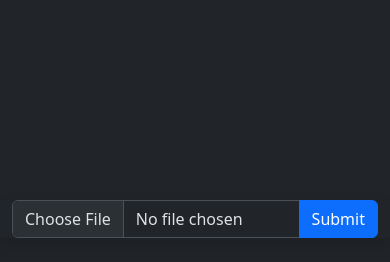
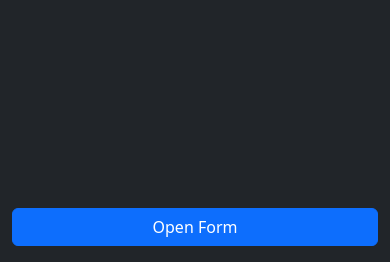
Before and after one commit to irony-man/litigrit_assessment, a Django app: page /summary/00000000-0000-0000-0000-000000000001/ in a window 390 px wide. Shown: the part 582-844 px from the top of the page. Run offline with Django 5.2, Linux system fonts and the light colour scheme; tables that the repository leaves empty hold one stand-in row (values such as "Sample post"); some libraries are stand-ins or nearby versions.

Commit message:
Summary length management and basic error handling added

```diff
--- a/global_static/js/main.js
+++ b/global_static/js/main.js
@@ -2,32 +2,54 @@
 import { postRequest, HttpBadRequestError } from "./network.js";
 
 $(document).ready(function() {
-  const toast = new bootstrap.Toast($('#error-toast')[0], { autohide: true, delay: 3000 });
-  const $form = $('#summary-form');
+  const toast = new bootstrap.Toast($('#errorToast')[0], { autohide: true, delay: 3000 });
+  if($('#history').length) {
+    $ ('html, body') .animate ({
+      scrollTop: $ ("#history") .offset().top + $("#history")[0].scrollHeight
+    }, 0);
+  }
+
+  const $form = $('#summaryForm');
 
   $form.on('submit', async function(e) {
-    const $messageEle = $('#message');
-    const $submitBtnText = $('#submit-btn-text');
-    const $submitBtnSpinner = $('#submit-btn-spinner');
+    const $submitBtnText = $('#submitBtnText');
+    const $submitBtnSpinner = $('#submitBtnSpinner');
+    const $attachmentError = $('#attachmentError');
+    const $summaryLengthError = $('#summaryLengthError');
     e.preventDefault();
     const formData = new FormData($form[0])
-    $("#summary-form input, #summary-form button").prop("disabled", true);
+    $("#summaryForm input, #summaryForm select, #summaryForm button").prop("disabled", true);
     $submitBtnSpinner.show();
-    $submitBtnText.text("");
+    $submitBtnText.text("Loading");
+    $attachmentError.hide();
+    $summaryLengthError.hide();
 
     try {
       const response = await postRequest("/summary/", formData);
       window.location = response.success_url;
     } catch (error) {
-      let message = "Something went wrong, please try again later.";
+      let message = "";
       if(error instanceof HttpBadRequestError) {
-        message = error.data.message;
+        const { errors } = error.data;
+        if(errors?.attachment) {
+          $attachmentError.text(errors?.attachment?.join(' '));
+          $attachmentError.show();
+        }
+        if(errors?.summary_length) {
+          $summaryLengthError.text(errors?.summary_length?.join(' '));
+          $summaryLengthError.show();
+        }
+        if(errors?.__all__) {
+          message = errors.__all__;
+        }
       }
-      $messageEle.text(message);
-      toast.show();
+      if(message) {
+        $('#message').text(message);
+        toast.show();
+      }
     } finally {
       $submitBtnText.text("Submit");
-      $("#summary-form input, #summary-form button").prop("disabled", false);
+      $("#summaryForm input, #summaryForm select, #summaryForm button").prop("disabled", false);
       $submitBtnSpinner.hide();
     }
   });
--- a/litigrit_assessment/settings.py
+++ b/litigrit_assessment/settings.py
@@ -70,6 +70,7 @@ TEMPLATES = [
                 "django.template.context_processors.request",
                 "django.contrib.auth.context_processors.auth",
                 "django.contrib.messages.context_processors.messages",
+                "llm.context_processors.default_website_data",
             ],
         },
     },
--- a/llm/admin.py
+++ b/llm/admin.py
@@ -7,10 +7,10 @@ from llm.models import Summary
 class SummaryAdmin(admin.ModelAdmin):
     list_display = (
         "title",
+        "attachment",
+        "summary_length",
         "summary",
-        "attachment",
         "created",
-        "updated",
     )
     readonly_fields = (
         "title",
--- a/llm/apps.py
+++ b/llm/apps.py
@@ -4,6 +4,3 @@ from django.apps import AppConfig
 class LlmConfig(AppConfig):
     default_auto_field = "django.db.models.BigAutoField"
     name = "llm"
-
-    def ready(self):
-        import llm.signals  # noqa
--- /dev/null
+++ b/llm/context_processors.py
@@ -0,0 +1,6 @@
+# App Imports
+from llm.taxonomies import SummaryLength, serialize
+
+
+def default_website_data(request) -> dict:
+    return dict(choices=dict(summary_length=serialize(SummaryLength)))
--- a/llm/models.py
+++ b/llm/models.py
@@ -1,5 +1,6 @@
 import uuid
 
+from django.core.validators import FileExtensionValidator
 from django.db.models import (
     CharField,
     DateTimeField,
@@ -8,6 +9,8 @@ from django.db.models import (
     TextField,
     UUIDField,
 )
+
+from llm.taxonomies import SummaryLength
 
 
 class CreateUpdate(Model):
@@ -21,9 +24,14 @@ class CreateUpdate(Model):
 class Summary(CreateUpdate):
     uid = UUIDField(primary_key=True, default=uuid.uuid4)
     extracted_text = TextField()
-    attachment = FileField()
+    attachment = FileField(
+        validators=[FileExtensionValidator(allowed_extensions=["pdf"])]
+    )
     title = CharField(max_length=255)
     summary = TextField()
+    summary_length = CharField(
+        choices=SummaryLength.choices, default=SummaryLength.SHORT
+    )
 
     def __str__(self):
         return self.title
--- /dev/null
+++ b/llm/taxonomies.py
@@ -0,0 +1,16 @@
+# Standard Library
+from typing import Any, Dict, List
+
+from django.db.models import TextChoices
+
+
+def serialize(klass) -> List[Dict[str, Any]]:
+    return [
+        {"name": x[1], "value": x[0]} for x in getattr(klass, "choices", [])
+    ]
+
+
+class SummaryLength(TextChoices):
+    SHORT = "SHORT", "Short"
+    MEDIUM = "MEDIUM", "Medium"
+    LONG = "LONG", "Long"
--- a/llm/templates/llm/base.html
+++ b/llm/templates/llm/base.html
@@ -25,24 +25,46 @@
   <div class="container">
     {% block content %}{% endblock content %}
   </div>
+  <div>
+    <div class="fixed-bottom py-3 bg-body mb-0 fixed-bottom d-md-none">
+      <div class="container">
+        <button class="btn btn-primary w-100" type="button" data-bs-toggle="offcanvas" data-bs-target="#offcanvasBottom">Open Form</button>
+      </div>
+    </div>
 
-  <div class="pt-5">
-    <form class="form py-4 bg-body mb-0 fixed-bottom" method="post" id="summary-form" enctype="multipart/form-data">
-      {% csrf_token %}
-      <div class="container shadow">
-        <div class="input-group">
-          <input class="form-control" name="attachment" type="file" id="attachment" accept=".pdf" required>
-          <button class="btn btn-primary" type="submit" id="submit-btn">
-            <span id="submit-btn-spinner" class="spinner-border spinner-border-sm" style="display:none;"></span>
-            <span id="submit-btn-text" role="status">Submit</span>
-          </button>
+    <div class="offcanvas-md offcanvas-bottom" tabindex="-1" id="offcanvasBottom">
+      <form class="form py-4 bg-body mb-0 fixed-bottom" method="post" id="summaryForm" enctype="multipart/form-data">
+        {% csrf_token %}
+        <div class="container">
+          <div class="row gx-3 gy-4">
+            <div class="col-md-5 col-12">
+              <label for="attachment" class="form-label d-md-none">Attachment</label>
+              <input class="form-control" name="attachment" type="file" id="attachment" accept="application/pdf" required>
+              <div id="attachmentError" class="text-danger small mt-2" style="display:none;"></div>
+            </div>
+            <div class="col-md-5 col-12">
+              <label for="summary_length" class="form-label d-md-none">Summary Length</label>
+              <select class="form-select" id="summary_length" name="summary_length" required>
+                {% for choice in choices.summary_length %}
+                  <option value="{{ choice.value }}">{{ choice.name }}</option>
+                {% endfor %}
+              </select>
+              <div id="summaryLengthError" class="text-danger small mt-2" style="display:none;"></div>
+            </div>
+            <div class="col-md-2 col-12">
+              <button class="btn btn-primary w-100" type="submit" id="submit-btn">
+                <span id="submitBtnSpinner" class="spinner-border spinner-border-sm" style="display:none;"></span>
+                <span id="submitBtnText" role="status">Submit</span>
+              </button>
+            </div>
+          </div>
         </div>
-      </div>
-    </form>
+      </form>
+    </div>
   </div>
 
   <div class="toast-container position-fixed top-0 start-50 translate-middle-x p-3">
-    <div id="error-toast" class="toast bg-danger-subtle" role="alert">
+    <div id="errorToast" class="toast bg-danger-subtle" role="alert">
       <div class="toast-body" id="message">
       </div>
     </div>
--- a/llm/templates/llm/home.html
+++ b/llm/templates/llm/home.html
@@ -23,7 +23,7 @@
     </div>
   </div>
 {% else %}
-  <ul class="list-unstyled my-5">
+  <ul id="history" class="list-unstyled my-5">
     {% for summary in history %}
     <li class="d-flex justify-content-end mb-4">
       <div class="card shadow chat-box">
@@ -53,6 +53,7 @@
     </li>
     {% endfor %}
   </ul>
+  <div class="pb-5"></div>
 {% endif %}
 
 {% endblock content %}
--- a/llm/templates/llm/summary.html
+++ b/llm/templates/llm/summary.html
@@ -30,5 +30,6 @@
     <h5 class="fw-bold mb-3">Extracted Text</h5>
     <div class="lh-lg">{{ summary.extracted_text|markdownify }}</div>
   </div>
+  <div class="pb-5"></div>
 </div>
 {% endblock content %}
--- a/llm/views.py
+++ b/llm/views.py
@@ -51,9 +51,7 @@ class SummaryFormView(FormView):
     success_url = reverse_lazy("llm:home")
 
     def form_valid(self, form: SummaryForm):
-        if attachment := form.cleaned_data.get("attachment"):
-            Summary.objects.create(attachment=attachment)
-
+        Summary.objects.create(**form.cleaned_data)
         if is_ajax(self.request):
             return JsonResponse(
                 data={
@@ -64,6 +62,16 @@ class SummaryFormView(FormView):
             )
         return redirect(self.success_url)
 
+    def form_invalid(self, form: SummaryForm):
+        if is_ajax(self.request):
+            return JsonResponse(
+                {
+                    "errors": dict(form.errors.items()),
+                },
+                status=400,
+            )
+        return super(SummaryFormView, self).form_invalid(form)
+
 
 class SummaryPageView(TemplateView):
     template_name = "llm/summary.html"
```
Also changed, not shown: llm/forms.py (+16 -1 lines), llm/gemini.py (+39 -13 lines), llm/signals.py (deleted, +0 -21 lines), llm/utils.py (+4 -4 lines), requirements.txt (+2 -12 lines), llm/migrations/0003_summary_summary_length.py (added), 1 other file.
